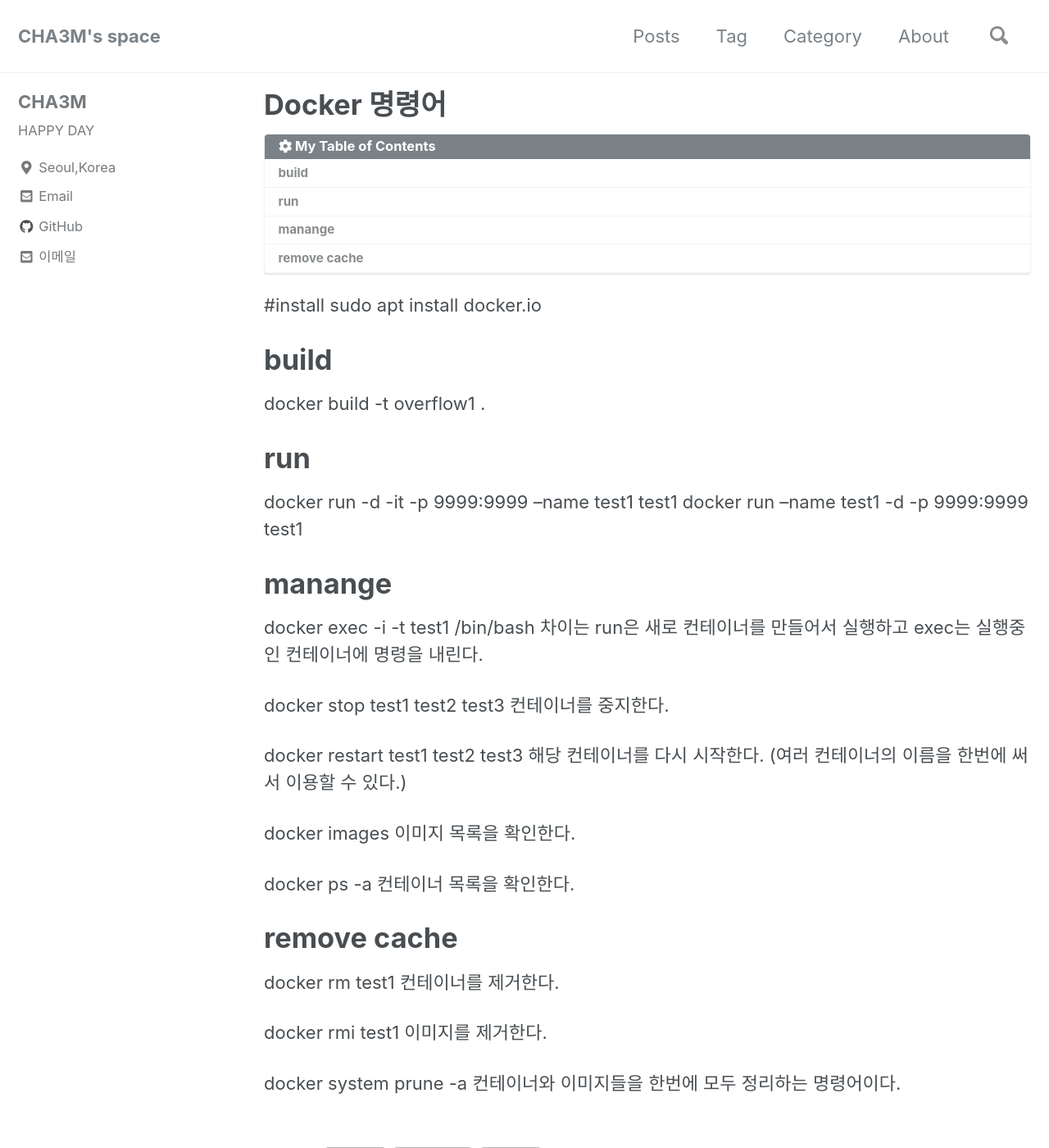
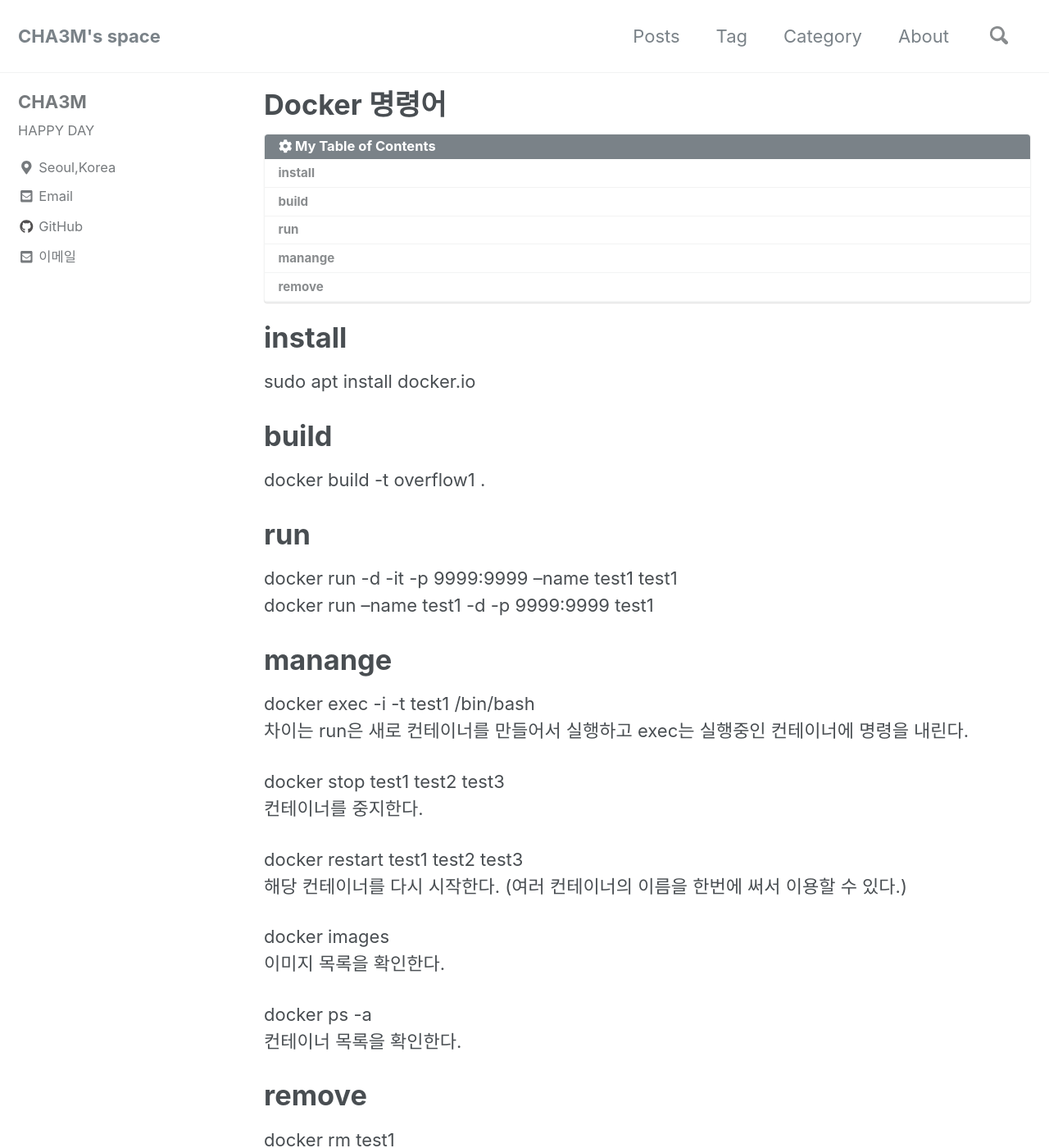
Before and after one commit to Hanchaemin/CHA3M.github.io, a Jekyll site: the page built from _posts/2018-11-20-docker_list.md, in a window 1280 px wide and 1400 px high. Shown: the whole window at 82% size. Built offline with Jekyll 4.4.1, drawn with Linux system fonts in a browser that asks for light colours; nearby versions of some CDN libraries; comment, search, counter and statistics services are not loaded; some of the changed text lies outside the part shown.

Commit message:
Update 2018-11-20-docker_list.md

```diff
--- a/_posts/2018-11-20-docker_list.md
+++ b/_posts/2018-11-20-docker_list.md
@@ -9,7 +9,7 @@ categories:
   - docker
 ---
 
-#install
+# install
 sudo apt install docker.io
 
 # build
@@ -35,7 +35,7 @@ docker images
 docker ps -a
 컨테이너 목록을 확인한다.
 
-# remove cache
+# remove
 docker rm test1
 컨테이너를 제거한다.
 
```
